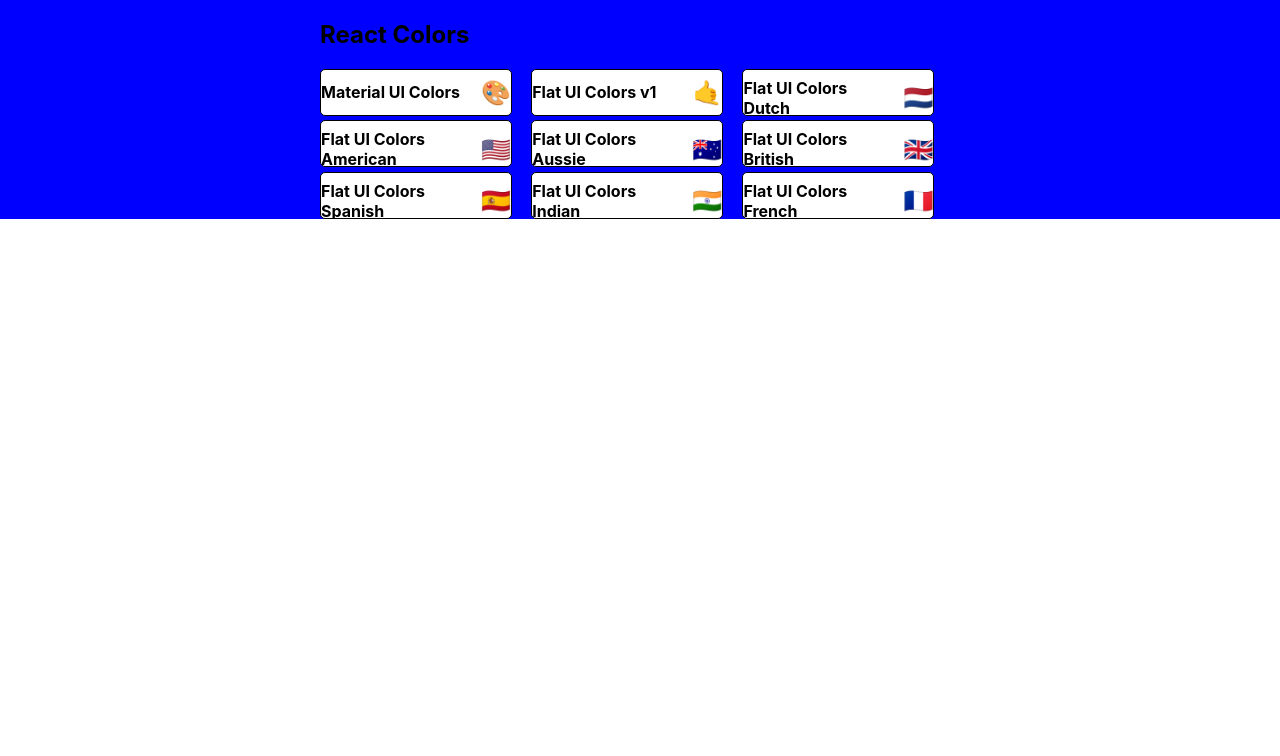
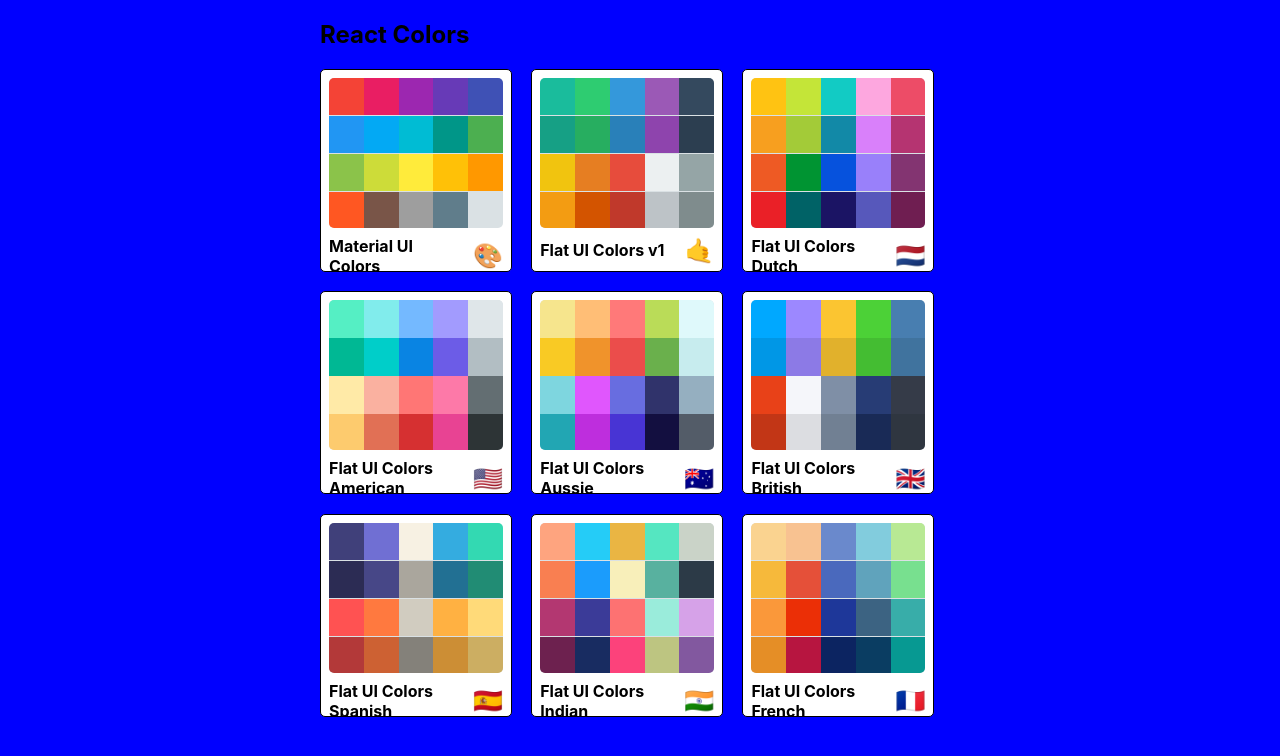
Before and after one commit to atm1504/color-box-react, a React (Create React App) app: page / in a window 1280 px wide. Shown: the top 756 px of the page. Built offline with nearby package versions, Linux system fonts and the light colour scheme.

Commit message:
finnish styling

```diff
--- a/src/MiniPalette.js
+++ b/src/MiniPalette.js
@@ -1,21 +1,25 @@
+
 import React from "react";
 import { withStyles } from "@material-ui/styles";
-import { yellow } from "@material-ui/core/colors";
 
 const styles = {
   root: {
     backgroundColor: "white",
     border: "1px solid black",
     borderRadius: "5px",
-        padding: "0.5 rem",
+    padding: "0.5rem",
     position: "relative",
     overflow: "hidden",
     "&:hover": {
-            cursor:"pointer"
+      cursor: "pointer"
     }
   },
   colors: {
-        backgroundColor:"grey"
+    backgroundColor: "#dae1e4",
+    height: "150px",
+    width: "100%",
+    borderRadius: "5px",
+    overflow: "hidden"
   },
   title: {
     display: "flex",
@@ -25,24 +29,40 @@ const styles = {
     color: "black",
     paddingTop: "0.5rem",
     fontSize: "1rem",
-        position:"relative"
+    position: "relative"
   },
   emoji: {
     marginLeft: "0.5rem",
     fontSize: "1.5rem"
+  },
+  miniColor: {
+    height: "25%",
+    width: "20%",
+    display: "inline-block",
+    margin: "0 auto",
+    position: "relative",
+    marginBottom: "-3.5px"
   }
-}
+};
 
 function MiniPalette(props) {
-    const { classes,paletteName,emoji } = props;
+  const { classes, paletteName, emoji, colors } = props;
+  const miniColorBoxes = colors.map(color => (
+    <div
+      className={classes.miniColor}
+      style={{ backgroundColor: color.color }}
+      key={color.name}
+    />
+  ));
+
   return (
     <div className={classes.root}>
-            <div className={classes.colors} />
+      <div className={classes.colors}>{miniColorBoxes}</div>
       <h5 className={classes.title}>
-                {paletteName}<span className={classes.emoji}>{emoji}</span>
+        {paletteName} <span className={classes.emoji}>{emoji}</span>
       </h5>
     </div>
-    )
+  );
 }
 
 export default withStyles(styles)(MiniPalette);
--- a/src/PaletteList.js
+++ b/src/PaletteList.js
@@ -6,7 +6,7 @@ import { withStyles } from "@material-ui/styles";
 const styles = {
     root: {
         backgroundColor: "blue",
-        height: "100%",
+        height: "100vh",
         display: "flex",
         alignItems: "flex-start",
         justifyContent: "center",
```
Also changed, not shown: 1 other file (tests, documents, lock files or other folders). Lines whose indentation alone changed are shown as unchanged.
